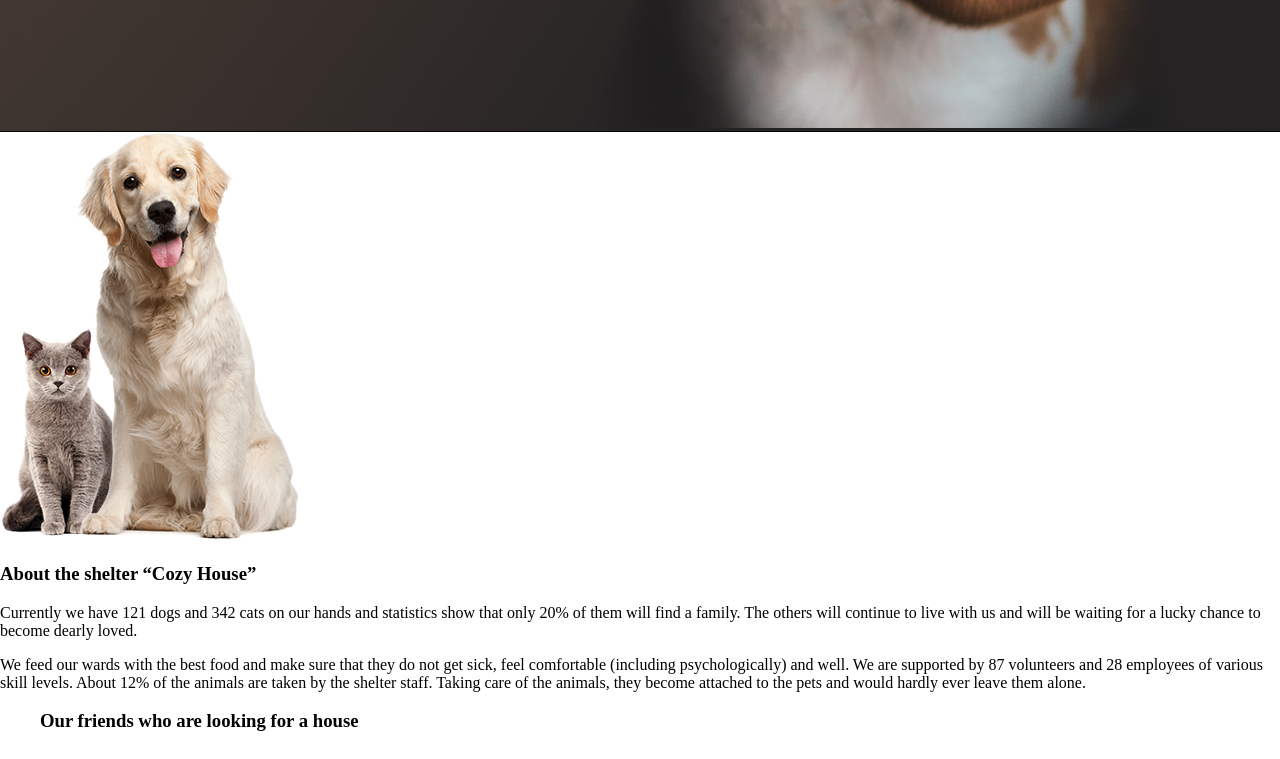
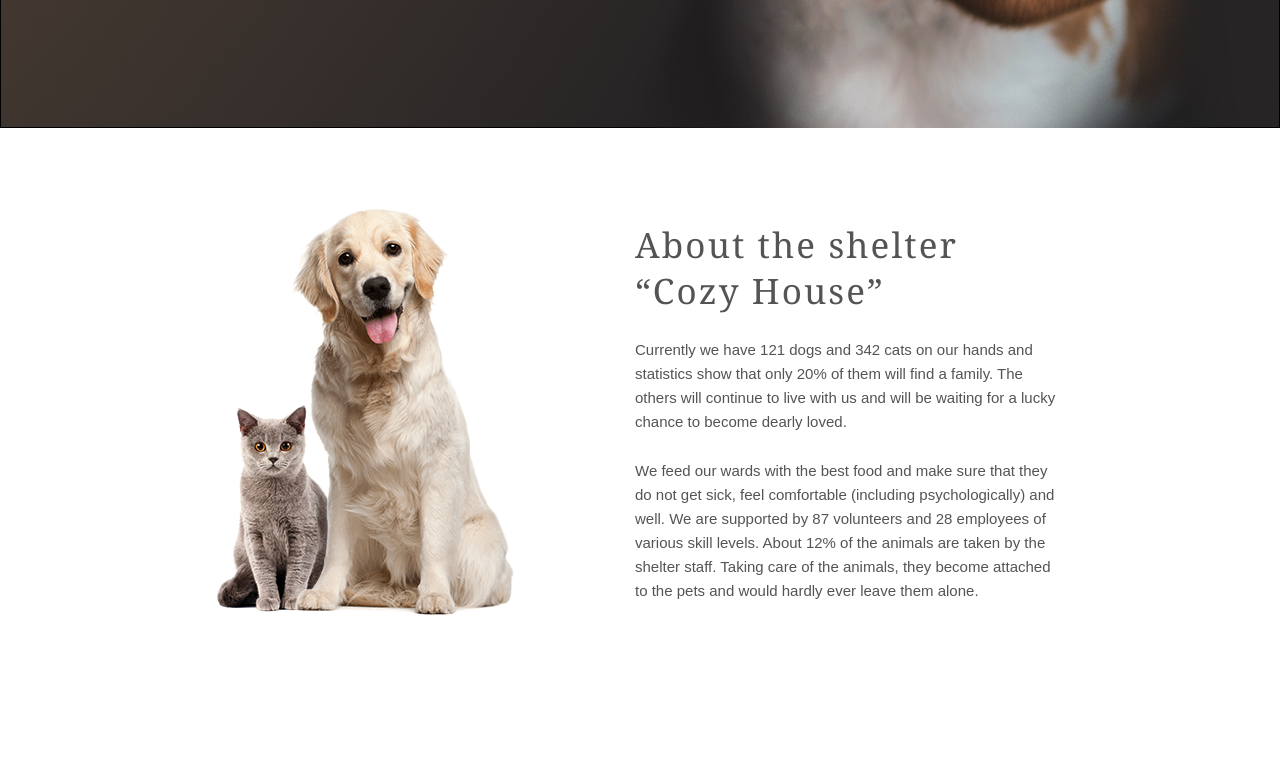
Before and after one commit to squidawg/shelter, a website: page pages/index.html in a window 1280 px wide. Shown: the part 780-1539 px from the top of the page. Drawn offline with Linux system fonts and the light colour scheme.

Commit message:
feat: add style for "about" block

```diff
--- a/pages/index.html
+++ b/pages/index.html
@@ -44,12 +44,15 @@
 <section class="about wrapper">
     <div class="about_pets">
         <img class="about_image" src="../assets/images/about-pets.png" alt="about-pets">
+        <div class="about_inner">
+            <div class="section_container">
+                <h3 class="section_title">About the shelter “Cozy House”</h3>
+            </div>
+            <p class="about_text">Currently we have 121 dogs and 342 cats on our hands and statistics show that only 20% of them will find a family. The others will continue to live with us and will be waiting for a lucky chance to become dearly loved.</p>
+            <p class="about_text">We feed our wards with the best food and make sure that they do not get sick, feel comfortable (including psychologically) and well. We are supported by 87 volunteers and 28 employees of various skill levels. About 12% of the animals are taken by the shelter staff. Taking care of the animals, they become attached to the pets and would hardly ever leave them alone.</p>
+        </div>
     </div>
-    <div class="about_inner">
-        <h3 class="section_title">About the shelter “Cozy House”</h3>
-        <p class="about_text">Currently we have 121 dogs and 342 cats on our hands and statistics show that only 20% of them will find a family. The others will continue to live with us and will be waiting for a lucky chance to become dearly loved.</p>
-        <p class="about_text">We feed our wards with the best food and make sure that they do not get sick, feel comfortable (including psychologically) and well. We are supported by 87 volunteers and 28 employees of various skill levels. About 12% of the animals are taken by the shelter staff. Taking care of the animals, they become attached to the pets and would hardly ever leave them alone.</p>
-    </div>
+
 </section>
 <section class="our-friends wrapper">
     <div class="our-friends_inner margin">
@@ -102,7 +105,7 @@
     </div>
 </section>
 <section class="help wrapper">
-    <h3 class="section_name">How you can help our shelter</h3>
+    <h3 class="section_title">How you can help our shelter</h3>
     <div class="grid">
         <div class="grid_element">
             <span class="ico ico_food"></span>
@@ -148,7 +151,7 @@
         <img class="donation_dog" src="../assets/images/donation-dog.png" alt="donation-dog">
     </div>
     <div class="donation_promo">
-        <h3 class="section_name">You can also make a donation</h3>
+        <h3 class="section_title">You can also make a donation</h3>
         <p class="donation_subtitle">Name of the bank / Type of bank account</p>
         <div class="donation_card">
             <span class="card_icon"></span>
--- a/sass/base/_base.scss
+++ b/sass/base/_base.scss
@@ -1,3 +1,10 @@
 body{
   margin: 0;
 }
+
+.section_title{
+  margin: 0;
+  @extend %font-georgia;
+  @include font(35px, 130%, $letter-spacing: 0.06em);
+  color: $color-heading;
+}
--- /dev/null
+++ b/sass/components/_about.scss
@@ -0,0 +1,35 @@
+.about{
+  display: flex;
+  flex-direction: row;
+  justify-content: center;
+  gap: 120px;
+  height: 588px;
+  padding-top: 80px;
+
+  &_pets{
+    height: 408px;
+    display: flex;
+    flex-direction: row;
+    gap: 120px;
+  }
+  &_inner{
+    display: flex;
+    flex-direction: column;
+    width: 430px;
+    height: 380px;
+    margin-top: 14px;
+  }
+  &_text{
+    margin: 0;
+    padding-top: 25px;
+    width: 430px;
+    @extend %font-arial;
+    @include font(15px, 24px);
+    color: $color-heading;
+
+  }
+}
+
+.section_container{
+  width: 370px;
+}
--- a/sass/components/_header.scss
+++ b/sass/components/_header.scss
@@ -2,6 +2,7 @@
   background-image:  url("/assets/images/start-screen-gradient-background.png");
   background-position: center;
   background-size: cover;
+  height: 908px;
 }
 
 .header_inner{
@@ -17,11 +18,12 @@
     list-style: none;
     display: flex;
     flex-direction: row;
+    justify-content: center;
     gap: 35px;
   }
   &_element{
     @extend %font-arial;
-    @include font(15px, 160%,$letter-spacing: 0);
+    @include font(15px, 24px);
     color: $color-background-text;
 
   }
@@ -40,6 +42,7 @@
     @include font(13px, 15px,$letter-spacing: 0.1em);
     color: $color-background-h2;
     margin: 0;
+    text-align: center;
 
   }
 }
--- a/sass/components/_not-only.scss
+++ b/sass/components/_not-only.scss
@@ -2,29 +2,32 @@
   display: flex;
   flex-direction: row;
   padding-top: 60px;
+  gap: 42px;
 }
 
 .promo{
   display: flex;
   flex-direction: column;
   gap: 40px;
+  height: 322px;
   &_title{
     margin: 0;
     padding-top: 163px;
     align-items: center;
     width: 310px;
     @extend %font-georgia;
-    @include font(44px, 130%);
+    @include font(44px, 57px);
     color: $color-background-h2;
   }
   &_text{
     margin: 0;
     @extend %font-arial;
-    @include font(15px, 160%);
+    @include font(15px, 24px);
     color: $color-background-text;
     width: 460px;
 
   }
   &_image{
+    height: 728px;
   }
 }
--- a/sass/style.scss
+++ b/sass/style.scss
@@ -11,5 +11,6 @@
 
 @import "components/header";
 @import "components/not-only";
+@import "components/about";
 
 @import "layout/wrapper";
```
Also changed, not shown: sass/style.css, 1 other file.
